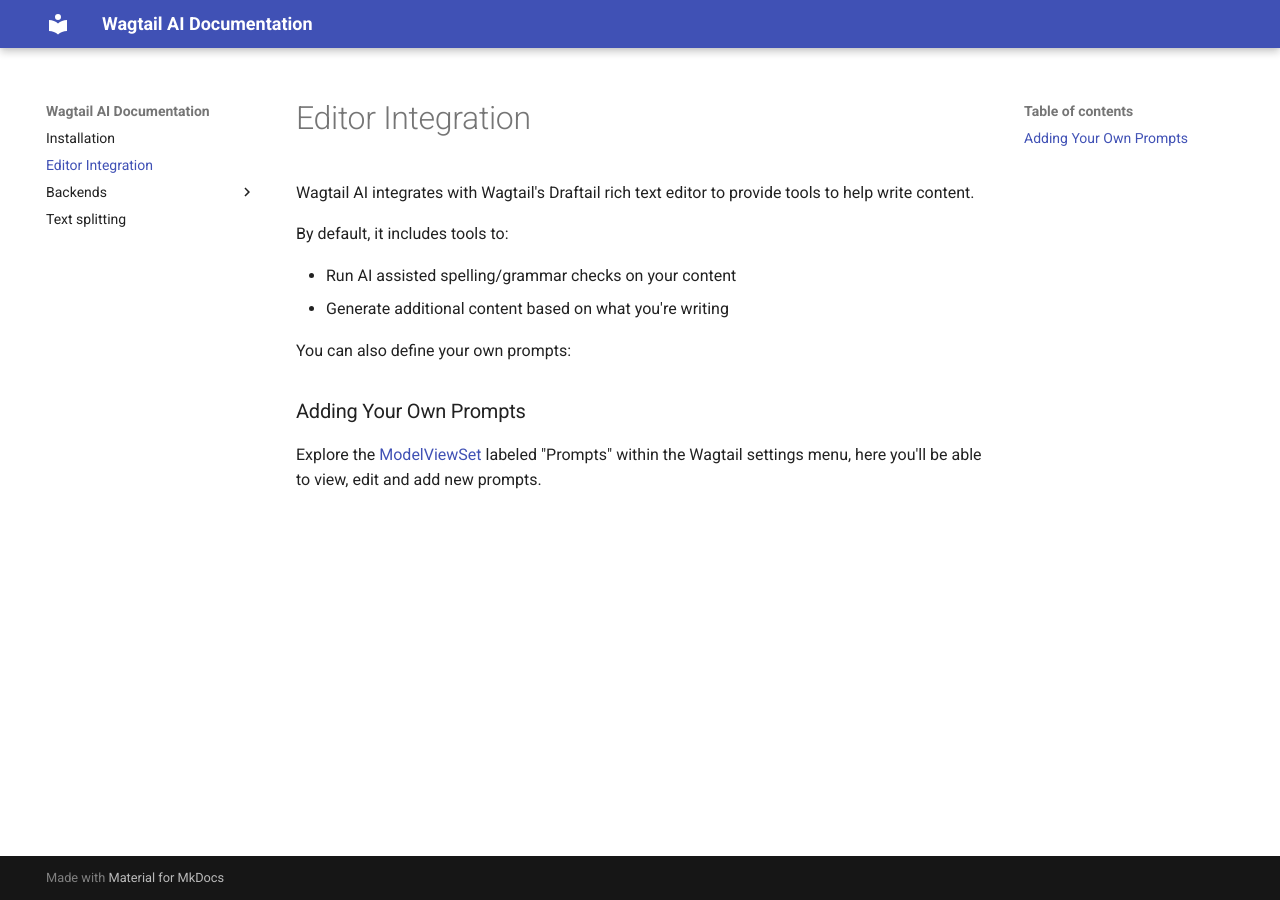
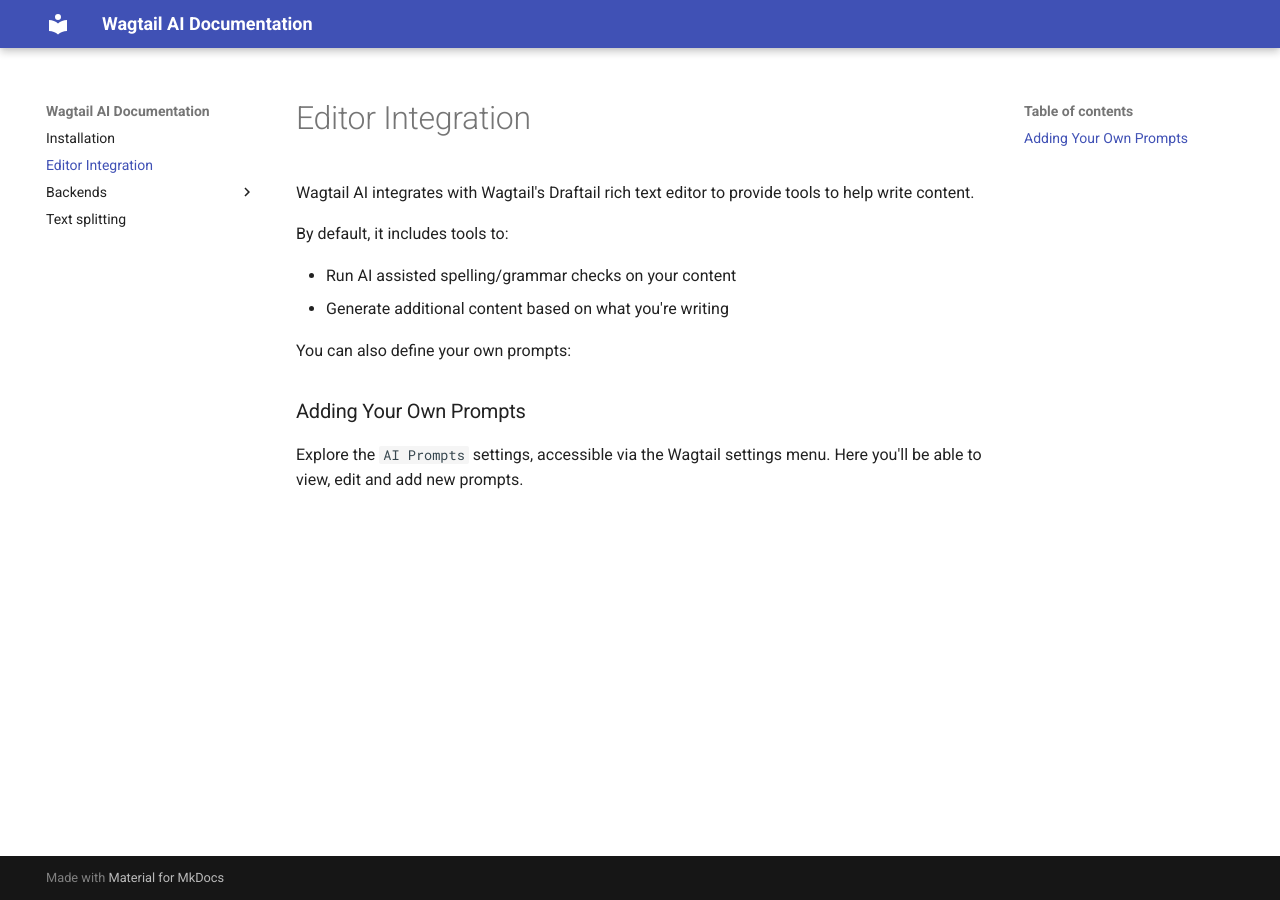
Before and after one commit to wagtail/wagtail-ai, an MkDocs documentation site: the page built from docs/editor-integration.md, in a window 1280 px wide. Built offline with MkDocs 1.6.1 and Material for MkDocs 9.7.7, drawn with Linux system fonts in a browser that asks for light colours.

Commit message:
Update docs

```diff
--- a/docs/editor-integration.md
+++ b/docs/editor-integration.md
@@ -11,4 +11,4 @@
 
 ### Adding Your Own Prompts
 
-Explore the [ModelViewSet](https://docs.wagtail.org/en/stable/reference/viewsets.html#modelviewset) labeled "Prompts" within the Wagtail settings menu, here you'll be able to view, edit and add new prompts.
+Explore the `AI Prompts` settings, accessible via the Wagtail settings menu. Here you'll be able to view, edit and add new prompts.
```
